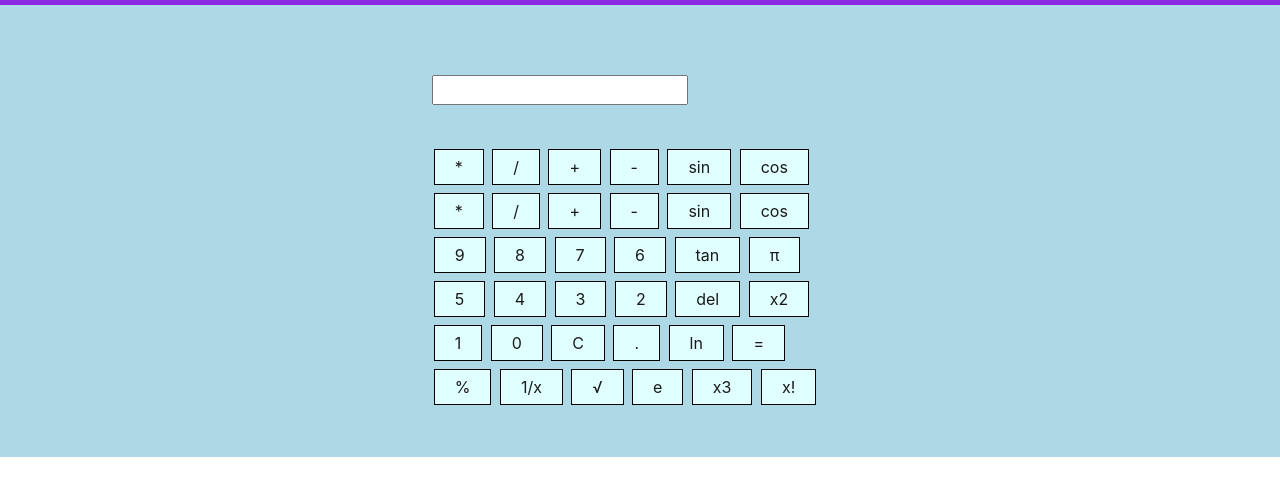
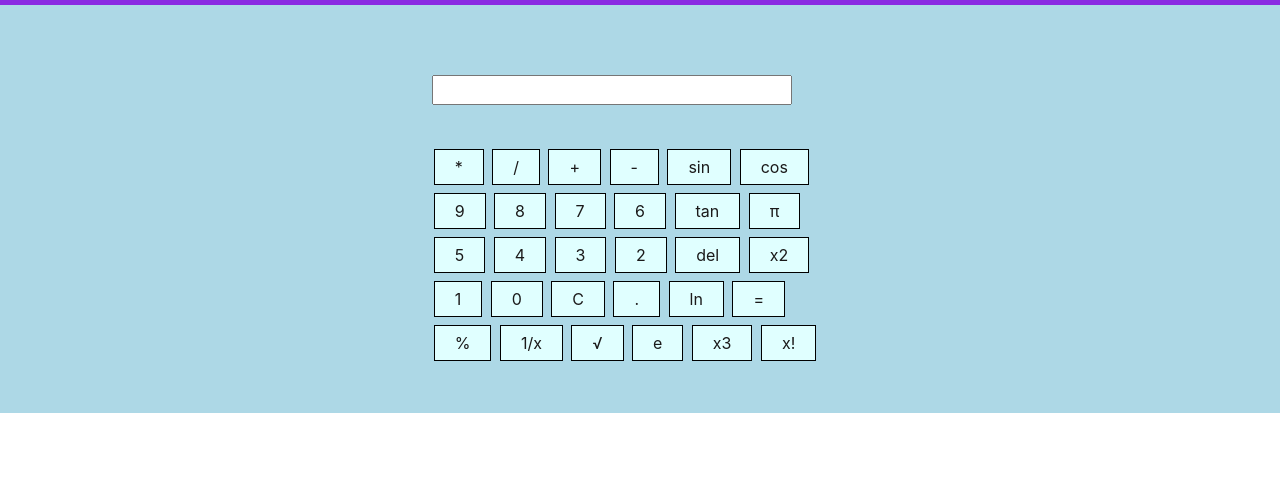
Before and after one commit to dmrt2002/calculator.net, a website: page index.html in a window 1280 px wide. Shown: the part 51-546 px from the top of the page. Drawn offline with nearby package versions, Linux system fonts and the light colour scheme.

Commit message:
Update index.html

```diff
--- a/index.html
+++ b/index.html
@@ -22,13 +22,11 @@
          <div class="container-fluid box row">
                 <section class="calculator">
                     <form>
-
-                        <input type="text" style="text-align: center;" name ="screen " id="screen
+                        <input type="text" style="text-align: center;" name ="screen " id="screen "
                         class="screen" readonly>
                     </form>
                     <br>
                     <div class="buttons">
-
 
                         <button type="button" class="button" data-num="*">*</button>
                         <button type="button" class="button" data-num="/">/</button>
@@ -36,16 +34,6 @@
                         <button type="button" class="button" data-num="-">-</button>
                         <button type="button" id="impbutton" class="btn-sin" data-num="sin">sin</button>
                         <button type="button" id="impbutton" class="btn-cos" data-num="cos">cos</button>
-
-                                 <br>
-
-                               <button type="button" class="button" data-num="*">*</button>
-                              <button type="button" class="button" data-num="/">/</button>
-                              <button type="button" class="button" data-num="+">+</button>
-                              <button type="button" class="button" data-num="-">-</button>
-                              <button type="button" id="impbutton" class="btn-sin" data-num="sin">sin</button>
-                              <button type="button" id="impbutton" class="btn-cos" data-num="cos">cos</button>
-
 
                              <br>
 
```
